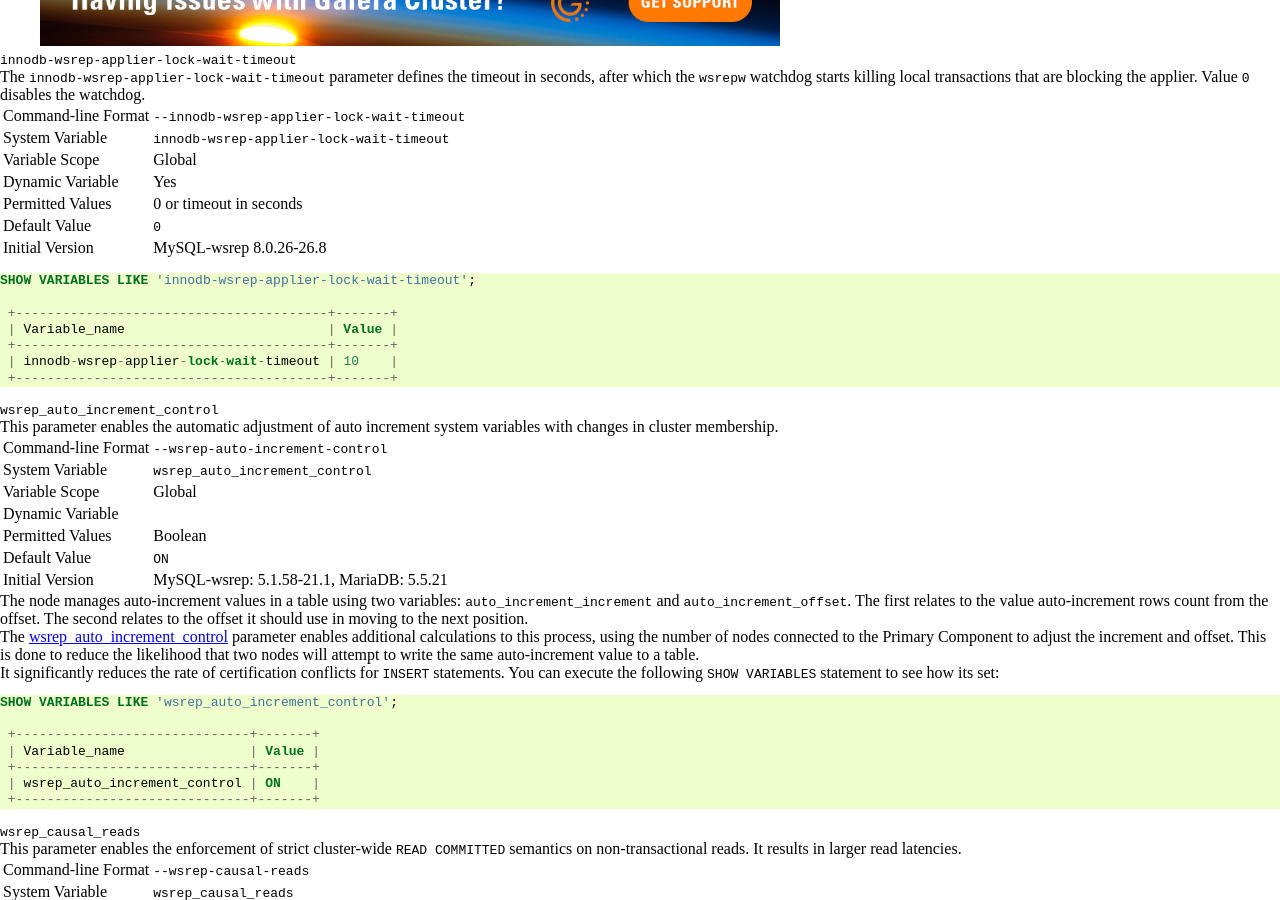
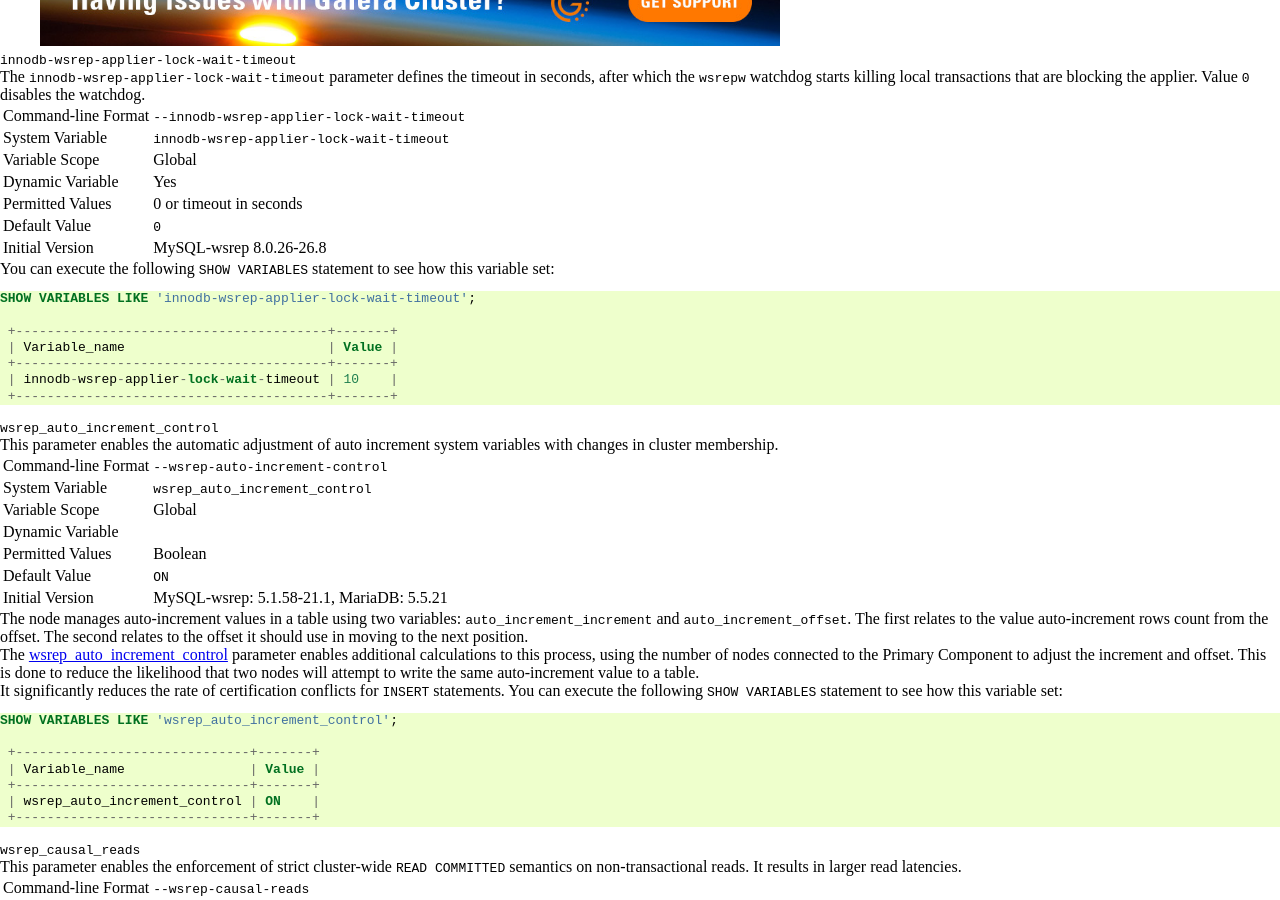
Before and after one commit to codership/documentation, a Sphinx documentation site: the page built from galeracluster/source/documentation/mysql-wsrep-options.rst, in a window 1280 px wide and 900 px high, scrolled down 1805 px. Built offline with Sphinx 7.4.7, drawn with Linux system fonts in a browser that asks for light colours; comment, search, counter and statistics services are not loaded; some of the changed text lies outside the part shown.

Commit message:
One missing paragraph added.

```diff
--- a/galeracluster/source/documentation/mysql-wsrep-options.rst
+++ b/galeracluster/source/documentation/mysql-wsrep-options.rst
@@ -170,6 +170,7 @@ The ``innodb-wsrep-applier-lock-wait-timeout`` parameter defines the timeout in
    "Default Value", "``0`` "
    "Initial Version", "MySQL-wsrep 8.0.26-26.8"
 
+You can execute the following ``SHOW VARIABLES`` statement to see how this variable set:
 
 .. code-block:: mysql
 
@@ -205,7 +206,7 @@ The node manages auto-increment values in a table using two variables: ``auto_in
 
 The :ref:`wsrep_auto_increment_control <wsrep_auto_increment_control>` parameter enables additional calculations to this process, using the number of nodes connected to the :term:`Primary Component` to adjust the increment and offset.  This is done to reduce the likelihood that two nodes will attempt to write the same auto-increment value to a table.
 
-It significantly reduces the rate of certification conflicts for ``INSERT`` statements. You can execute the following ``SHOW VARIABLES`` statement to see how its set:
+It significantly reduces the rate of certification conflicts for ``INSERT`` statements. You can execute the following ``SHOW VARIABLES`` statement to see how this variable set:
 
 .. code-block:: mysql
 
@@ -506,7 +507,7 @@ You can set debug options to pass to the wsrep Provider with this parameter.
    "Default Value", ""
    "Initial Version", "MySQL-wsrep: 5.5.15-21.1, MariaDB: 5.5.21"
 
-You can execute the following ``SHOW VARIABLES`` statement with a ``LIKE`` operator to see how this variable is set, if its set:
+You can execute the following ``SHOW VARIABLES`` statement with a ``LIKE`` operator to see how this variable is set, if it is set:
 
 .. code-block:: mysql
 
```
